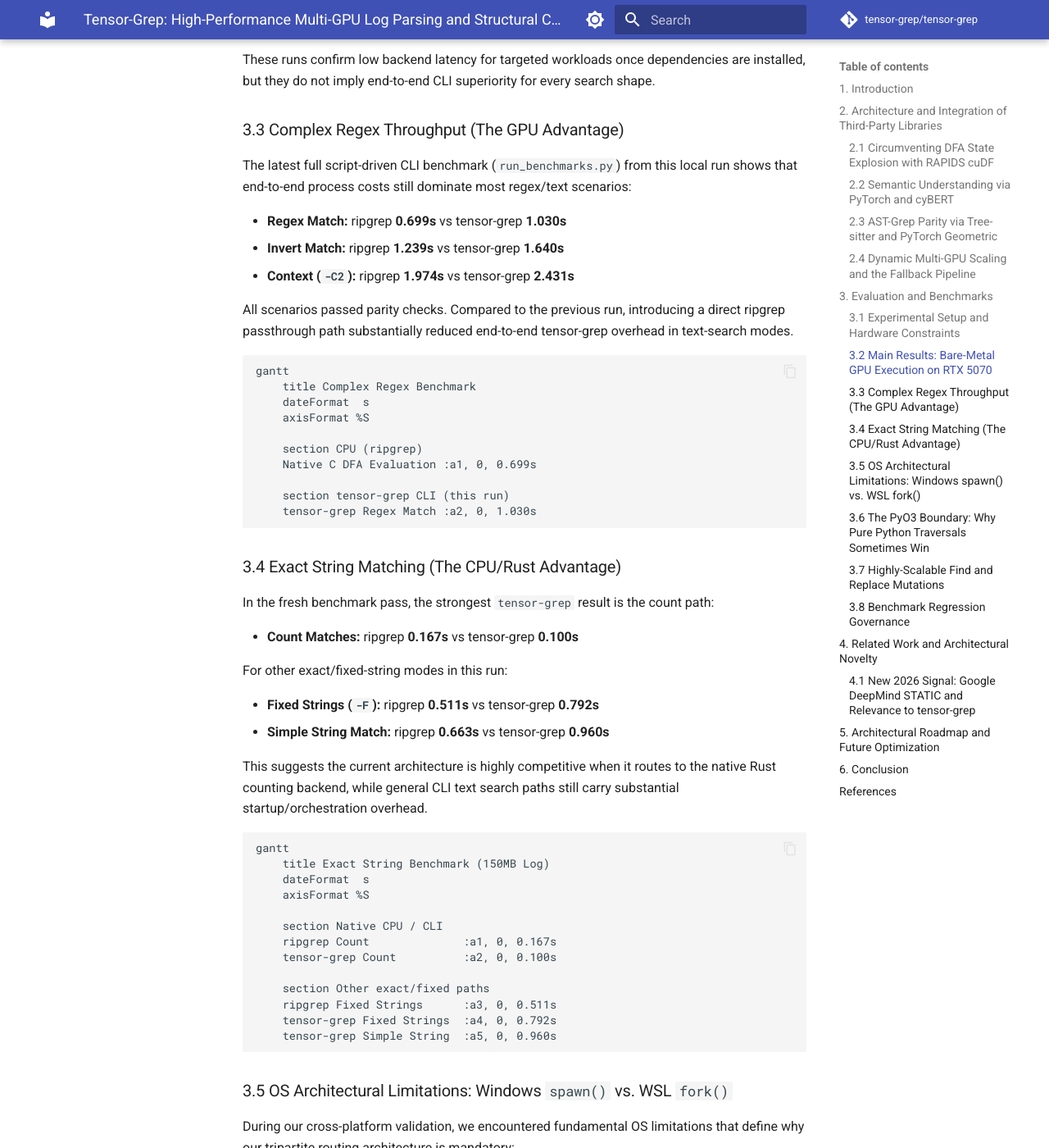
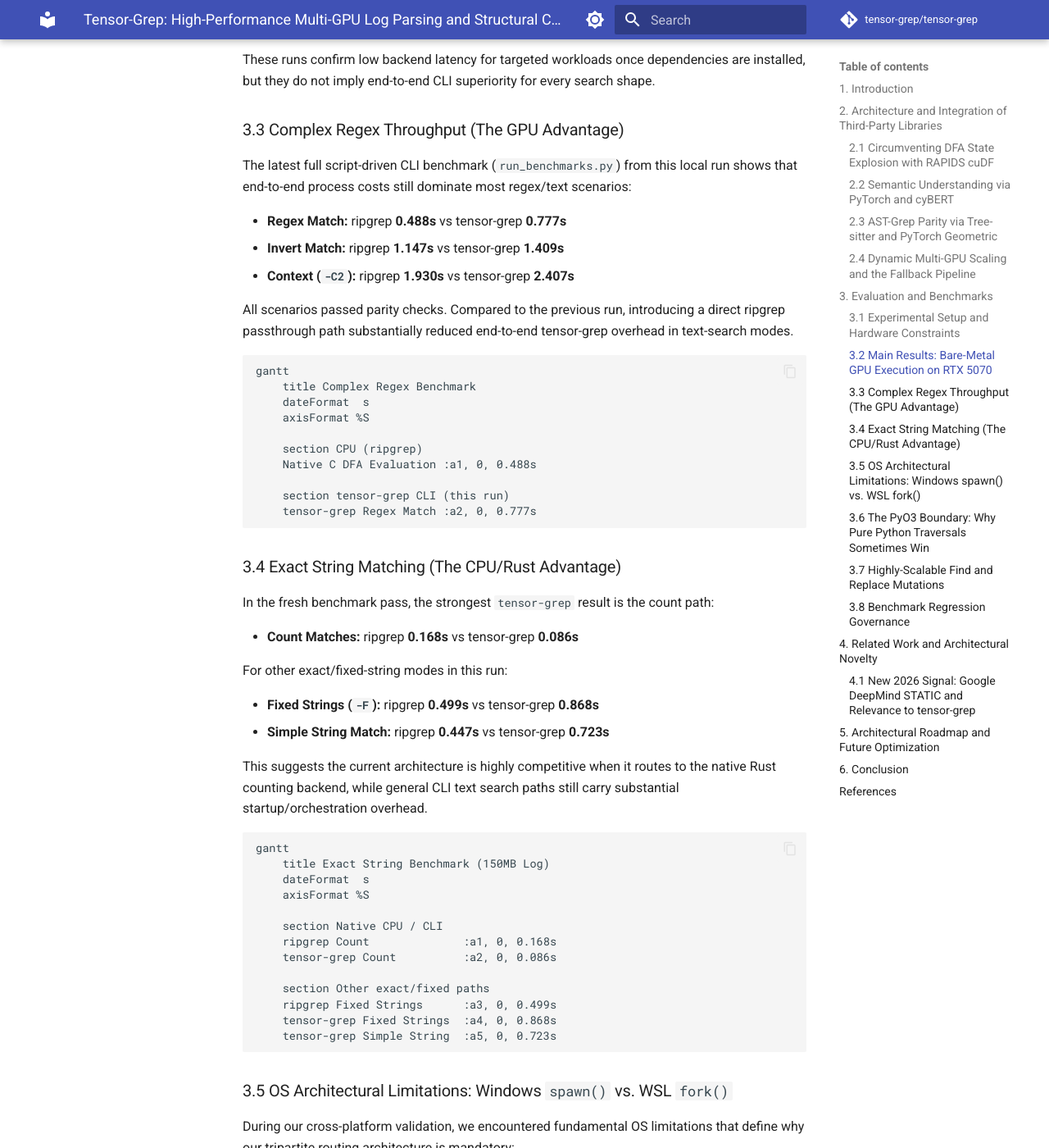
Before and after one commit to oimiragieo/tensor-grep, an MkDocs documentation site: the page built from docs/PAPER.md, in a window 1280 px wide and 1400 px high, scrolled down 4959 px. Shown: the whole window at 82% size. Built offline with MkDocs 1.6.1 and Material for MkDocs 9.7.7, drawn with Linux system fonts in a browser that asks for light colours; comment, search, counter and statistics services are not loaded; some of the changed text lies outside the part shown.

Commit message:
docs(benchmark): refresh README and paper with 2026-03-08 results

````diff
--- a/docs/PAPER.md
+++ b/docs/PAPER.md
@@ -84,18 +84,18 @@
 
 Backend-level timings from `run_gpu_benchmarks.py`:
 
-* **AST backend:** `function_definition` query completed in **0.075 seconds** (4 matches).
-* **cyBERT backend:** classified 10,000 log lines in **0.674 seconds** (2,000 ERROR labels).
-* **Torch backend:** exact-string query (`Database connection timeout`) completed in **0.669 seconds** (2,000 matches).
+* **AST backend:** `function_definition` query completed in **0.060 seconds** (4 matches).
+* **cyBERT backend:** classified 10,000 log lines in **0.126 seconds** (2,000 ERROR labels).
+* **Torch backend:** exact-string query (`Database connection timeout`) completed in **0.504 seconds** (2,000 matches).
 
 These runs confirm low backend latency for targeted workloads once dependencies are installed, but they do not imply end-to-end CLI superiority for every search shape.
 
 ### 3.3 Complex Regex Throughput (The GPU Advantage)
 The latest full script-driven CLI benchmark (`run_benchmarks.py`) from this local run shows that end-to-end process costs still dominate most regex/text scenarios:
 
-* **Regex Match:** ripgrep **0.699s** vs tensor-grep **1.030s**
-* **Invert Match:** ripgrep **1.239s** vs tensor-grep **1.640s**
-* **Context (`-C2`):** ripgrep **1.974s** vs tensor-grep **2.431s**
+* **Regex Match:** ripgrep **0.488s** vs tensor-grep **0.777s**
+* **Invert Match:** ripgrep **1.147s** vs tensor-grep **1.409s**
+* **Context (`-C2`):** ripgrep **1.930s** vs tensor-grep **2.407s**
 
 All scenarios passed parity checks. Compared to the previous run, introducing a direct ripgrep passthrough path substantially reduced end-to-end tensor-grep overhead in text-search modes.
 
@@ -106,21 +106,21 @@
     axisFormat %S
 
     section CPU (ripgrep)
-    Native C DFA Evaluation :a1, 0, 0.699s
+    Native C DFA Evaluation :a1, 0, 0.488s
 
     section tensor-grep CLI (this run)
-    tensor-grep Regex Match :a2, 0, 1.030s
+    tensor-grep Regex Match :a2, 0, 0.777s
 ```
 
 ### 3.4 Exact String Matching (The CPU/Rust Advantage)
 In the fresh benchmark pass, the strongest `tensor-grep` result is the count path:
 
-* **Count Matches:** ripgrep **0.167s** vs tensor-grep **0.100s**
+* **Count Matches:** ripgrep **0.168s** vs tensor-grep **0.086s**
 
 For other exact/fixed-string modes in this run:
 
-* **Fixed Strings (`-F`):** ripgrep **0.511s** vs tensor-grep **0.792s**
-* **Simple String Match:** ripgrep **0.663s** vs tensor-grep **0.960s**
+* **Fixed Strings (`-F`):** ripgrep **0.499s** vs tensor-grep **0.868s**
+* **Simple String Match:** ripgrep **0.447s** vs tensor-grep **0.723s**
 
 This suggests the current architecture is highly competitive when it routes to the native Rust counting backend, while general CLI text search paths still carry substantial startup/orchestration overhead.
 
@@ -131,13 +131,13 @@
     axisFormat %S
 
     section Native CPU / CLI
-    ripgrep Count              :a1, 0, 0.167s
-    tensor-grep Count          :a2, 0, 0.100s
+    ripgrep Count              :a1, 0, 0.168s
+    tensor-grep Count          :a2, 0, 0.086s
 
     section Other exact/fixed paths
-    ripgrep Fixed Strings      :a3, 0, 0.511s
-    tensor-grep Fixed Strings  :a4, 0, 0.792s
-    tensor-grep Simple String  :a5, 0, 0.960s
+    ripgrep Fixed Strings      :a3, 0, 0.499s
+    tensor-grep Fixed Strings  :a4, 0, 0.868s
+    tensor-grep Simple String  :a5, 0, 0.723s
 ```
 
 ### 3.5 OS Architectural Limitations: Windows `spawn()` vs. WSL `fork()`
````
Also changed, not shown: other parts of docs/PAPER.md (+2 -2 lines), README.md (+17 -17 lines).
